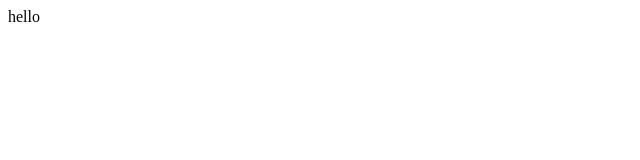
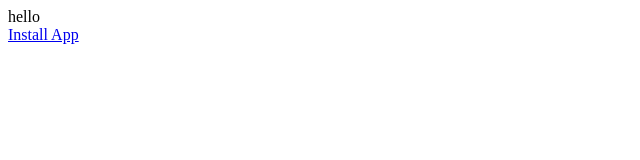
Before and after one commit to coodi8/coodi8.github.io, a plain HTML site: page index.html in a window 1280 px wide. Shown: the full height of the page, 0-640 px from the left. Drawn offline with Linux system fonts and the light colour scheme.

Commit message:
submit web page modification

```diff
--- a/index.html
+++ b/index.html
@@ -3,6 +3,7 @@
 <title>hello,kitty</title>
 </head>
 <body>
-hello
+hello<br>
+<a href="itms-services://?action=download-manifest&url=https://coodi8.github.io/manifest.plist">Install App</a>
 </body>
 </html>
```
